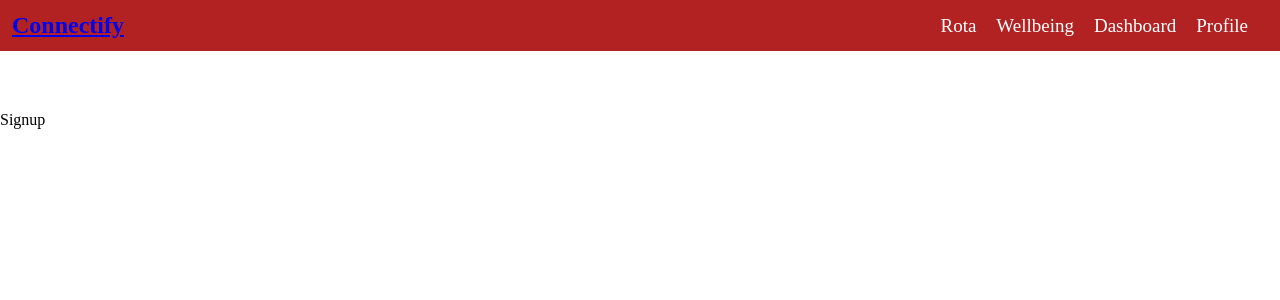
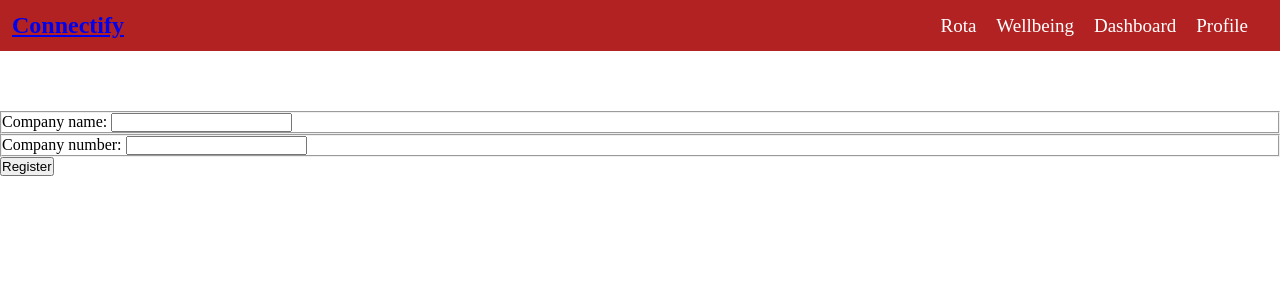
Before and after one commit to mithurssan/connectify_front_end, a React (Vite) app: page /signup in a window 1280 px wide. Shown: the top 300 px of the page. Built offline with nearby package versions, Linux system fonts and the light colour scheme.

Commit message:
edit signup page

```diff
--- a/src/pages/Signup/index.jsx
+++ b/src/pages/Signup/index.jsx
@@ -1,9 +1,66 @@
-import React from 'react'
+import React, { useState } from 'react';
+import axios from 'axios';
 
 const Signup = () => {
-  return (
-    <div>Signup</div>
-  )
-}
+	const [companyName, setCompanyName] = useState('');
+	const [companyNumber, setCompanyNumber] = useState('');
+	const [isLoaded, setIsLoaded] = useState(false);
+	const [error, setError] = useState(false);
 
-export default Signup
+	async function getCompany(companyNumber) {
+		try {
+			const url = `http://127.0.0.1:5000/api/company/${companyNumber}`;
+			const res = await axios.get(url);
+			const data = res.data;
+
+			if (data['company_name'] == companyName && data['company_number'] == companyNumber) {
+				setError(false);
+				setIsLoaded(true);
+				console.log(data);
+			} else {
+				setError(true);
+				setIsLoaded(false);
+			}
+		} catch (error) {
+			console.error(error);
+		}
+	}
+
+	const handleSubmit = (e) => {
+		e.preventDefault();
+
+		getCompany(companyNumber);
+	};
+
+	const handleInputName = (e) => {
+		setCompanyName(e.target.value.toUpperCase());
+	};
+
+	const handleInputNumber = (e) => {
+		setCompanyNumber(e.target.value);
+	};
+
+	return (
+		<div>
+			<form onSubmit={handleSubmit}>
+				<fieldset>
+					<label htmlFor="name">Company name: </label>
+					<input type="text" id="name" value={companyName} onChange={handleInputName} />
+				</fieldset>
+				<fieldset>
+					<label htmlFor="number">Company number: </label>
+					<input type="number" id="number" value={companyNumber} onChange={handleInputNumber} />
+				</fieldset>
+				<input type="submit" value="Register" />
+			</form>
+			{isLoaded && <h1>Correct Credentials</h1>}
+			{error && (
+				<div>
+					<h1>Incorrect Credentials</h1>
+				</div>
+			)}
+		</div>
+	);
+};
+
+export default Signup;
```
